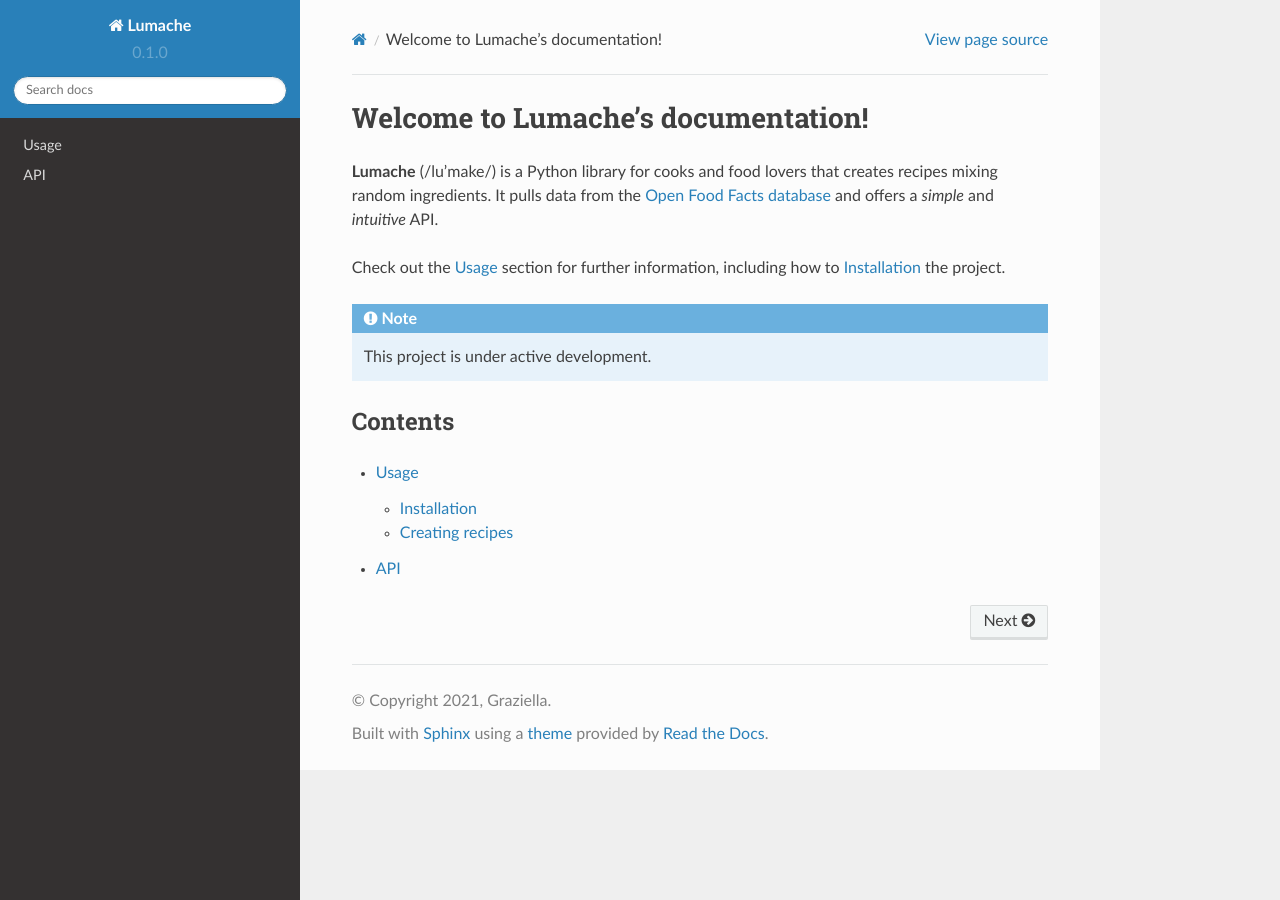
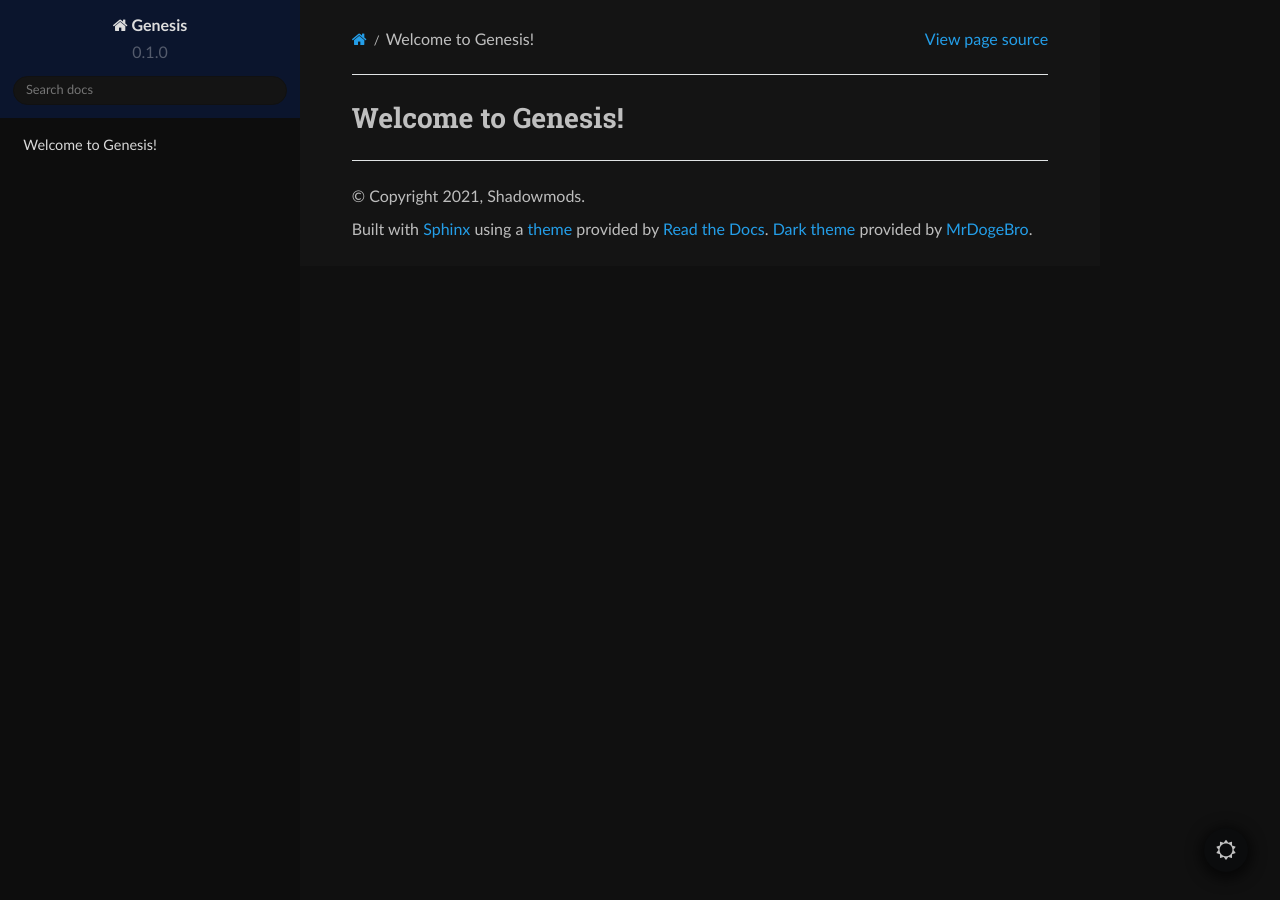
Before and after one commit to Sledmine/genesis, a Sphinx documentation site: the page built from docs/source/index.md, in a window 1280 px wide. Built offline with Sphinx 7.4.7 and the Read the Docs theme 2.0.0, drawn with Linux system fonts in a browser that asks for light colours.

Commit message:
update theme, prepare base files

```diff
--- a/docs/source/api.rst
+++ /dev/null
@@ -1,7 +0,0 @@
-API
-===
-
-.. autosummary::
-   :toctree: generated
-
-   lumache
--- a/docs/source/conf.py
+++ b/docs/source/conf.py
@@ -2,9 +2,9 @@
 
 # -- Project information
 
-project = 'Lumache'
-copyright = '2021, Graziella'
-author = 'Graziella'
+project = 'Genesis'
+copyright = '2021, Shadowmods'
+author = 'Shadowmods'
 
 release = '0.1'
 version = '0.1.0'
@@ -17,6 +17,8 @@
     'sphinx.ext.autodoc',
     'sphinx.ext.autosummary',
     'sphinx.ext.intersphinx',
+    'myst_parser',
+    'sphinx_rtd_dark_mode'
 ]
 
 intersphinx_mapping = {
--- /dev/null
+++ b/docs/source/index.md
@@ -0,0 +1,2 @@
+Welcome to Genesis!
+===================================
--- a/docs/source/index.rst
+++ /dev/null
@@ -1,22 +0,0 @@
-Welcome to Lumache's documentation!
-===================================
-
-**Lumache** (/lu'make/) is a Python library for cooks and food lovers
-that creates recipes mixing random ingredients.
-It pulls data from the `Open Food Facts database <https://world.openfoodfacts.org/>`_
-and offers a *simple* and *intuitive* API.
-
-Check out the :doc:`usage` section for further information, including
-how to :ref:`installation` the project.
-
-.. note::
-
-   This project is under active development.
-
-Contents
---------
-
-.. toctree::
-
-   usage
-   api
```
Also changed, not shown: docs/source/usage.rst (deleted, +0 -33 lines), README.md (renamed from README.rst).
